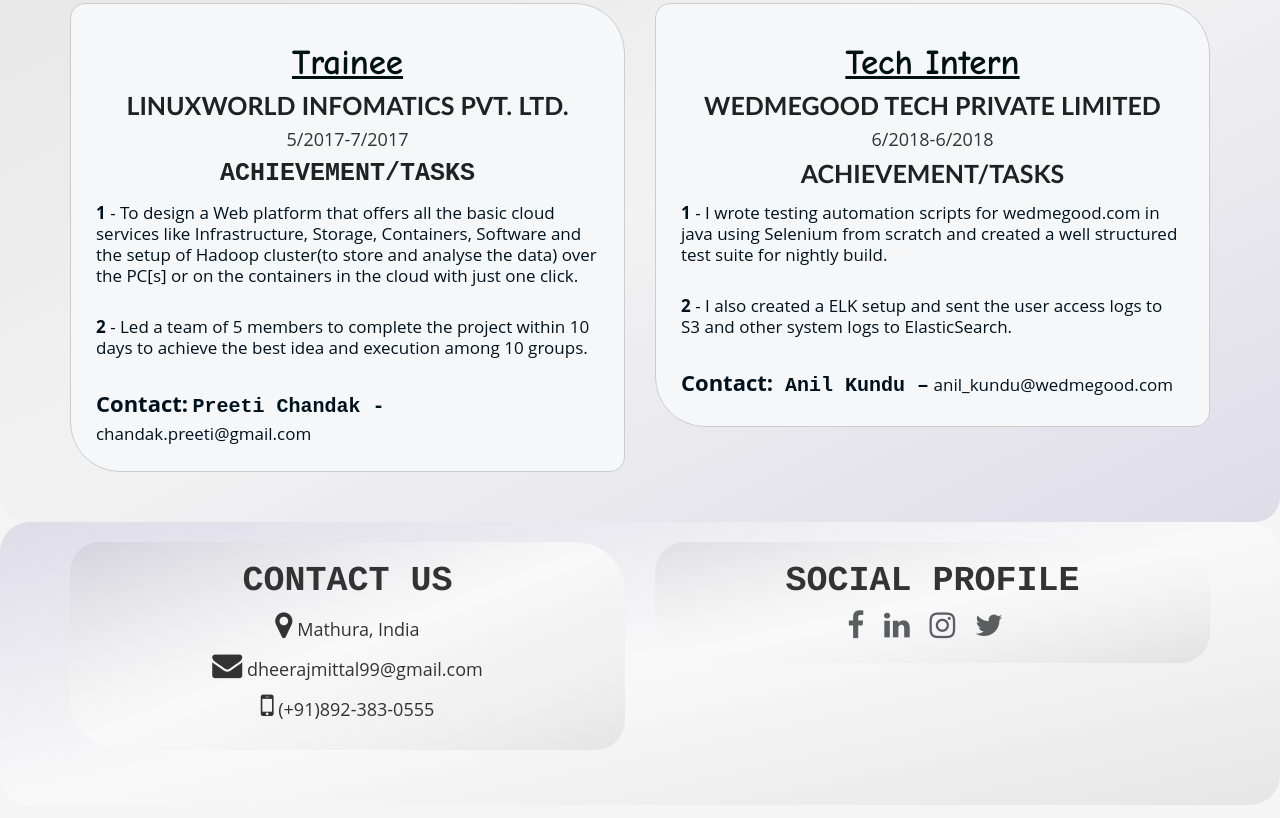
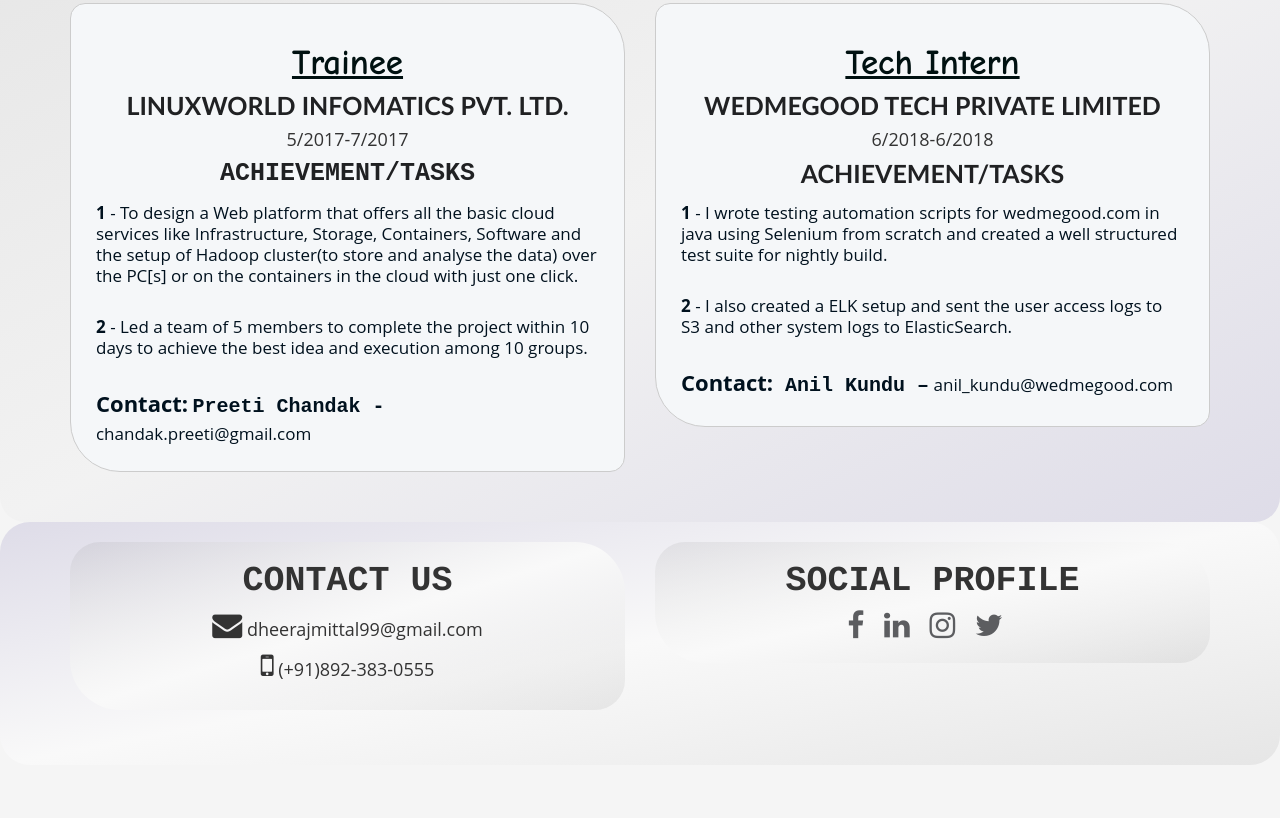
Before and after one commit to narayanhari/web-Dm, a plain HTML site: page index.html in a window 1280 px wide. Shown: the part 1289-2107 px from the top of the page. After the commit the page ends 2067 px from the top, so only its background shows below. Drawn offline with nearby package versions, Linux system fonts and the light colour scheme.

Commit message:
Animation

```diff
--- a/index.html
+++ b/index.html
@@ -181,7 +181,6 @@
                 <div class="col-lg-6 col-md-6" >
                    <div class="cont  wow fadeInLeft">
                     <h4>Contact US</h4>
-                    <p><i class="fa fa-map-marker" aria-hidden="true"></i>  Mathura, India</p>
                     <p><i class="fa fa-envelope" aria-hidden="true"></i> dheerajmittal99@gmail.com</p>
                     <p><i class="fa fa-mobile" aria-hidden="true"></i>  (+91)892-383-0555</p>
                 </div>
```
